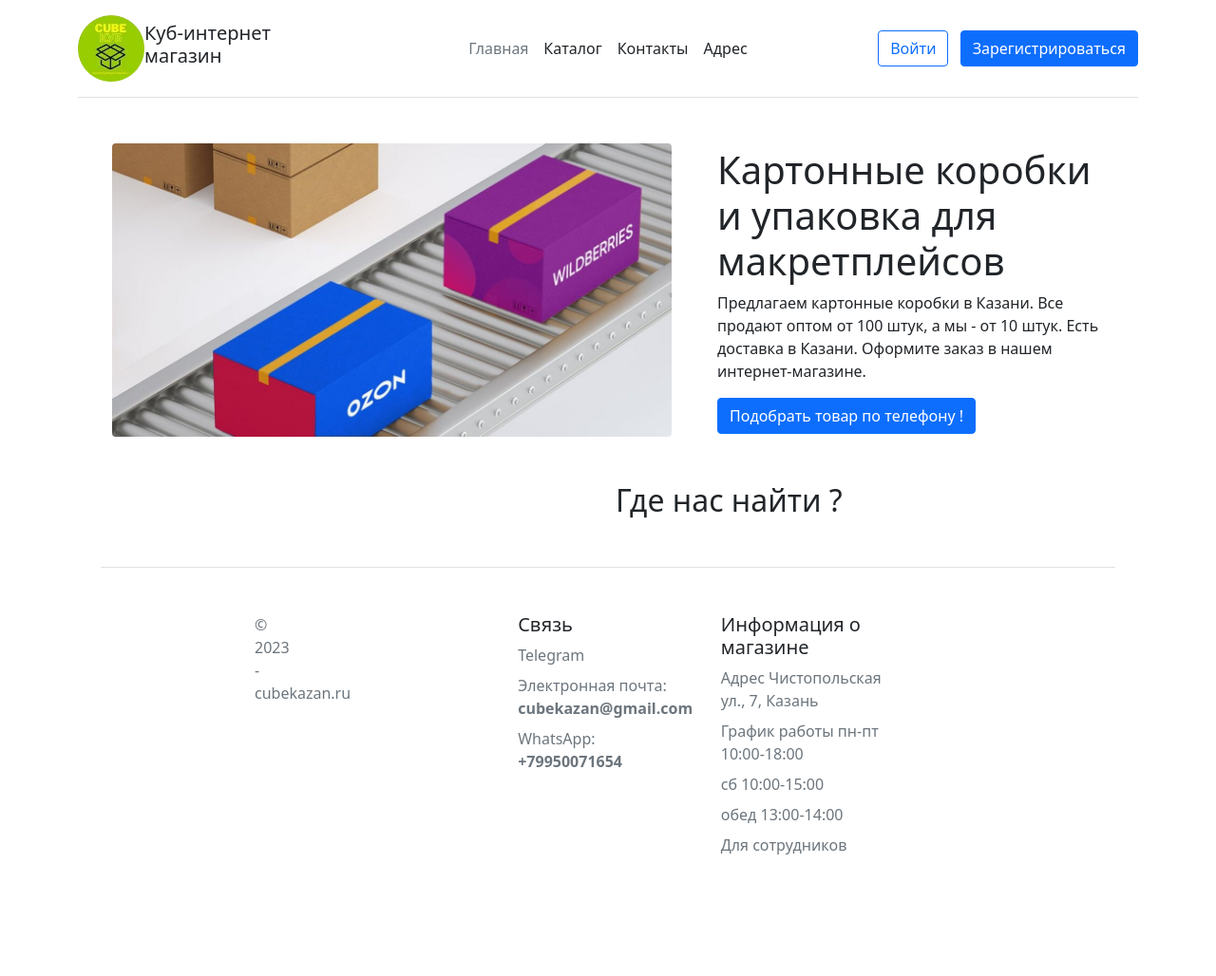
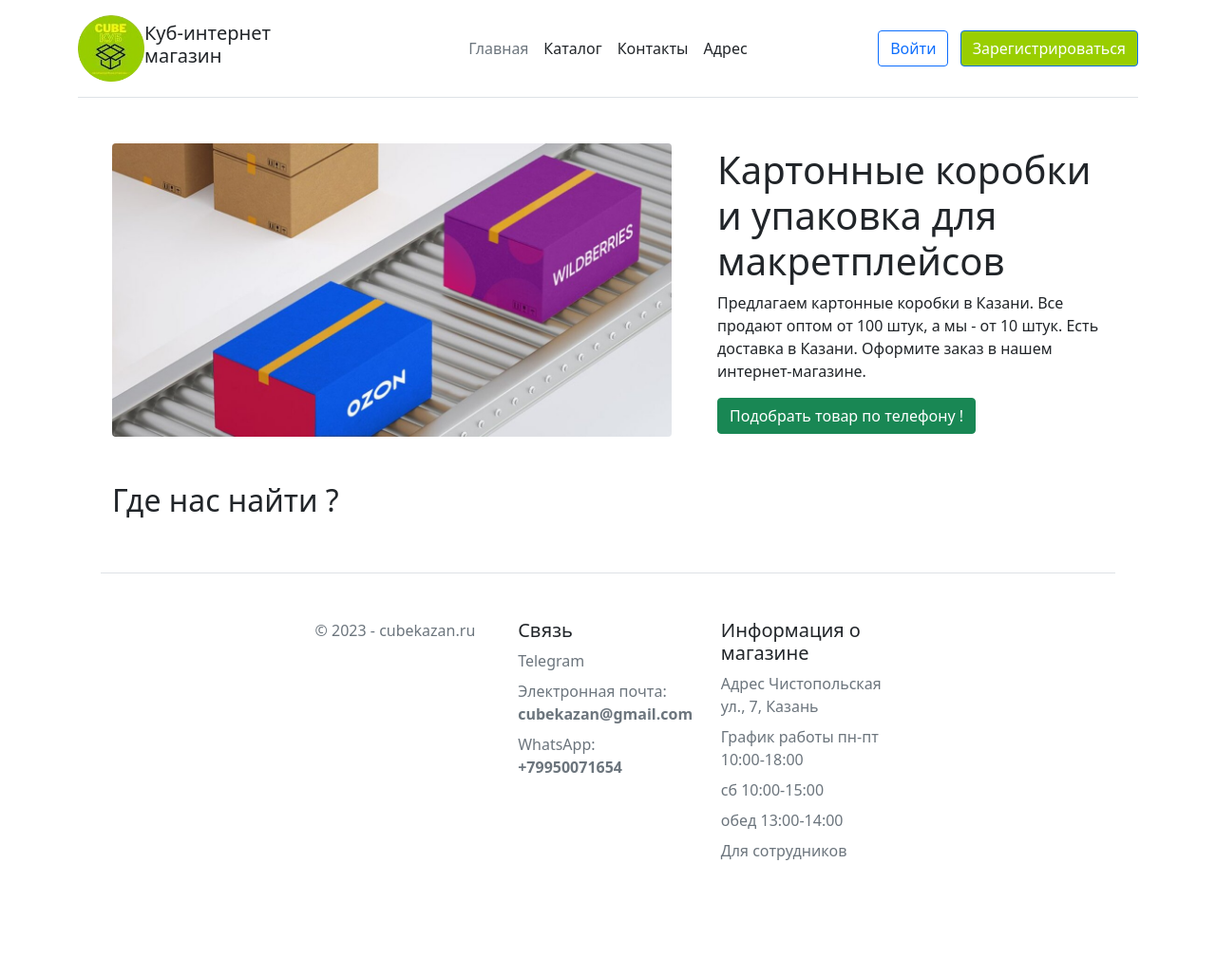
Before and after one commit to Miks-Muks/cube, a Django app: page / in a window 1280 px wide. Shown: the whole page at 95% size. Before the commit the page ends 900 px from the top, so only its background shows below. Run offline with Django 3.2, Linux system fonts and the light colour scheme; some libraries are stand-ins or nearby versions.

Commit message:
change front

```diff
--- a/core/settings.py
+++ b/core/settings.py
@@ -11,15 +11,18 @@ https://docs.djangoproject.com/en/3.2/ref/settings/
 """
 import os
 from pathlib import Path
-
+import environ
 # Build paths inside the project like this: BASE_DIR / 'subdir'.
 BASE_DIR = Path(__file__).resolve().parent.parent
 
+# env = environ.Env
+# environ.Env.read_env()
 
 # Quick-start development settings - unsuitable for production
 # See https://docs.djangoproject.com/en/3.2/howto/deployment/checklist/
 
 # SECURITY WARNING: keep the secret key used in production secret!
+# SECRET_KEY = env()
 SECRET_KEY = 'django-insecure-u)u+_j+venmaip5+e8v87ltymf-0i$=_ms$ssb(!vjaah5^223'
 
 # SECURITY WARNING: don't run with debug turned on in production!
--- a/shop/templates/include/footer.html
+++ b/shop/templates/include/footer.html
@@ -1,15 +1,15 @@
 
 
-<footer class="row row-cols-1 row-cols-sm-2 row-cols-md-5 py-5 my-5 border-top bot ">
+<footer class="row row-cols-1 row-cols-sm-2 row-cols-md-5 py-5 my-5 border-top" >
           <div class="col mb-3 ">
-            <p class="text-muted right-text">&copy; 2023 - cubekazan.ru</p>
+            <p class="text-muted "></p>
           </div>
 
           <div class="col mb-3">
-
+            <p class="text-muted ">&copy; 2023 - cubekazan.ru</p>
           </div>
 
-          <div class="col mb-3">
+          <div class="col mb-3" >
             <h5>Связь</h5>
             <ul class="nav flex-column">
               <li class="nav-item mb-2"><a href="https://t.me/cubekazan" class="nav-link p-0 text-muted">Telegram</b></a></li>
--- a/shop/templates/include/paginator.html
+++ b/shop/templates/include/paginator.html
@@ -1,8 +1,8 @@
 <nav aria-label="Page navigation example pag-pos">
   <ul class="pagination justify-content-center">
-    <li class="page-item ">
+    <li class="page-item  ">
         {% if page_obj.has_previous %}
-      <a href="?page={{ page_obj.previous_page_number }}" class="page-link">Previous</a>
+      <a href="?page={{ page_obj.previous_page_number }}" class="page-link ">Previous</a>
         {%endif%}
     </li>
 
--- a/shop/templates/shop/all_category.html
+++ b/shop/templates/shop/all_category.html
@@ -2,7 +2,7 @@
 
 
 {%block content%}
-
+<main>
  {% for c in cat%}
  <div class="card position" style="width: 18rem;">
         <img src="{{c.image_cat.url}}" class="card-img-top" height="200"  alt="...">
@@ -13,11 +13,12 @@
 
         <div class="card-body">
 
-          <a href="{% url 'all_product_category' slug=c.slug%}" class="btn btn-primary ">Посмотреть товары</a>
+          <a href="{% url 'all_product_category' slug=c.slug%}" class="btn btn-success ">Посмотреть товары</a>
         </div>
       </div>
     </div>
 
 {% endfor%}
+    </main>
 {%include 'include/paginator.html'%}
 {%endblock%}
--- a/shop/templates/shop/base.html
+++ b/shop/templates/shop/base.html
@@ -11,7 +11,7 @@
         top: 30px;
     }
               .position{
-        left: 320px;
+        left: 450px;
         top: -10px;
         display: inline-block;
       }
@@ -47,8 +47,8 @@
 <body style="">
 
 
- <div class="container">
-    <header class="d-flex flex-wrap align-items-center justify-content-center justify-content-md-between py-3 mb-4 border-bottom">
+ <div class="container" >
+    <header class="d-flex flex-wrap align-items-center justify-content-center justify-content-md-between py-3 mb-4 border-bottom" >
       <a href="{%url 'home'%}" class="d-flex align-items-center col-md-3 mb-2 mb-md-0 text-dark text-decoration-none">
          <img
           src="{% static "images/photo_2022-12-28_18-21-41.png" %}" width="70" height="70"
@@ -72,15 +72,15 @@
                 </li>
         <div class="col-md-3 text-end">
 
-        <a href="{%url 'show_basket'%}"><button type="button" class="btn btn-outline-primary me-2">Корзина</button></a>
+        <a href="{%url 'show_basket'%}"><button type="button" class="btn btn-outline-success me-2">Корзина</button></a>
 
-        <a href="{%url 'logout_user'%}"> <button type="button" class="btn btn-primary">Выйти </button></a>
+        <a href="{%url 'logout_user'%}"> <button type="button" class="btn btn-success ">Выйти </button></a>
         </form>
       </div>
          {%else%}
       <div class="col-md-3 text-end">
         <a href="{%url 'login_user'%}"><button type="button" class="btn btn-outline-primary me-2">Войти</button></a>
-        <a href="{%url 'sigh_up_user'%}"> <button type="button" class="btn btn-primary">Зарегистрироваться </button></a>
+        <a href="{%url 'sigh_up_user'%}"> <button type="button" class="btn btn-primary" style="background-color:#99ce00">Зарегистрироваться </button></a>
 
       </div>
       {%endif%}
--- a/shop/templates/shop/home.html
+++ b/shop/templates/shop/home.html
@@ -1,9 +1,10 @@
 
 {% extends 'shop/base.html'%}
 {% load static %}
+
 {%block startinfo%}
 
-<div class="container px-4 px-lg-5" xmlns="http://www.w3.org/1999/html">
+<div class="container px-4 px-lg-5" xmlns="http://www.w3.org/1999/html" >
     <!-- Heading Row-->
     <div class="row gx-4 gx-lg-5 align-items-center my-5">
         <div class="col-lg-7"><img class="img-fluid rounded mb-4 mb-lg-0" src="{% static "images/about company.jpeg" %}" alt="..." /></div>
@@ -11,17 +12,19 @@
             <h1 class="font-weight-light">Картонные коробки и
               упаковка для макретплейсов</h1>
             <p>Предлагаем картонные коробки в Казани. Все продают оптом от 100 штук, а мы - от 10 штук. Есть доставка в Казани. Оформите заказ в нашем интернет-магазине.</p>
-            <a class="btn btn-primary bot" href="tel:+7(995)007-16-54">Подобрать товар по телефону !</a>
+            <a class="btn btn-success" href="tel:+7(995)007-16-54">Подобрать товар по телефону !</a>
         </div>
     </div>
+
       {%endblock%}
 
             {%block map%}
- <div style="margin-left:350px">
-        <h2 style="margin-left: 180px;">Где нас найти ?</h2>
-        <div style="margin-top: 50px;">
+ <div  class="row gx-4 gx-lg-5 align-items-center my-5">
+        <h2>Где нас найти ?</h2>
+        <div>
           <script type="text/javascript" charset="utf-8" async src="https://api-maps.yandex.ru/services/constructor/1.0/js/?um=constructor%3Ac2bbc2560feba4e927eef515d4f20ca8f356724dd21335a1a9747e7d32b8cdb2&amp;width=600&amp;height=426&amp;lang=ru_RU&amp;scroll=true"></script>
         </div>
+
       </div>
 
 
--- a/shop/templates/shop/product_detail.html
+++ b/shop/templates/shop/product_detail.html
@@ -23,7 +23,7 @@
                        <button class="btn btn-dark btn-rounded mr-1" data-toggle="tooltip" title="" data-original-title="Add to cart">
                            <i class="fa fa-shopping-cart"></i>
                        </button>
-                       <button type="submit" class="btn btn-primary btn-rounded color">Добавить в Корзину</button></form>
+                       <button type="submit" class="btn btn-success btn-rounded color">Добавить в Корзину</button></form>
                        {%else%}
                         <a href="{%url 'sigh_up_user'%}" title="Перейдите для регистрации"><p> Необходимо зарегистрироваться чтобы добавлять товар в корзину</p></a>
                        {%endif%}
--- a/shop/views.py
+++ b/shop/views.py
@@ -89,8 +89,6 @@ def delete_product(request, product_pk):
 
 @login_required
 def create_order(request):
-    if request.method == 'GET':
-        print(request)
 
     return HttpResponse()
 
```
Also changed, not shown: shop/templates/shop/all_product_category.html (+5 -2 lines), shop/templates/shop/show_basket.html (+8 -46 lines).
